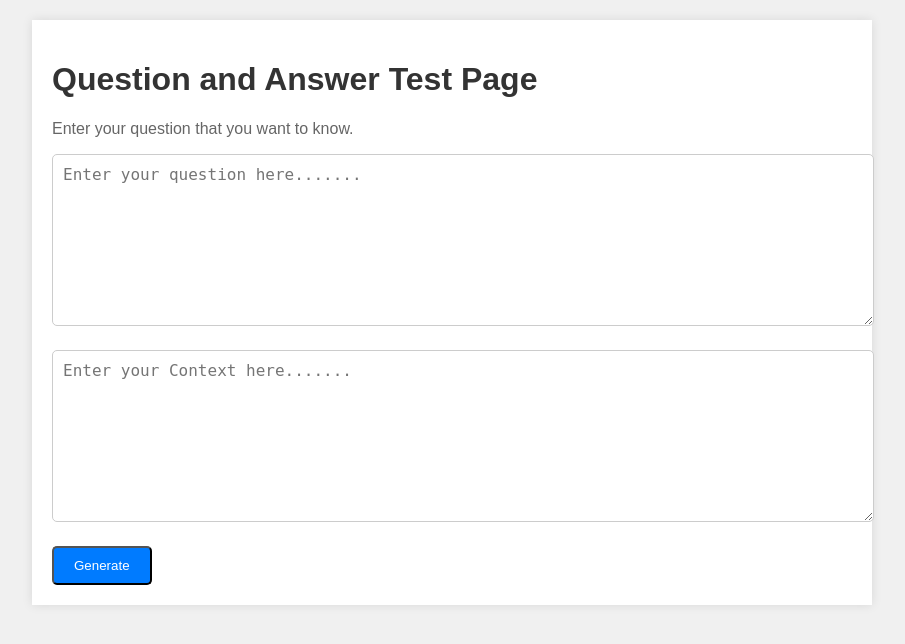
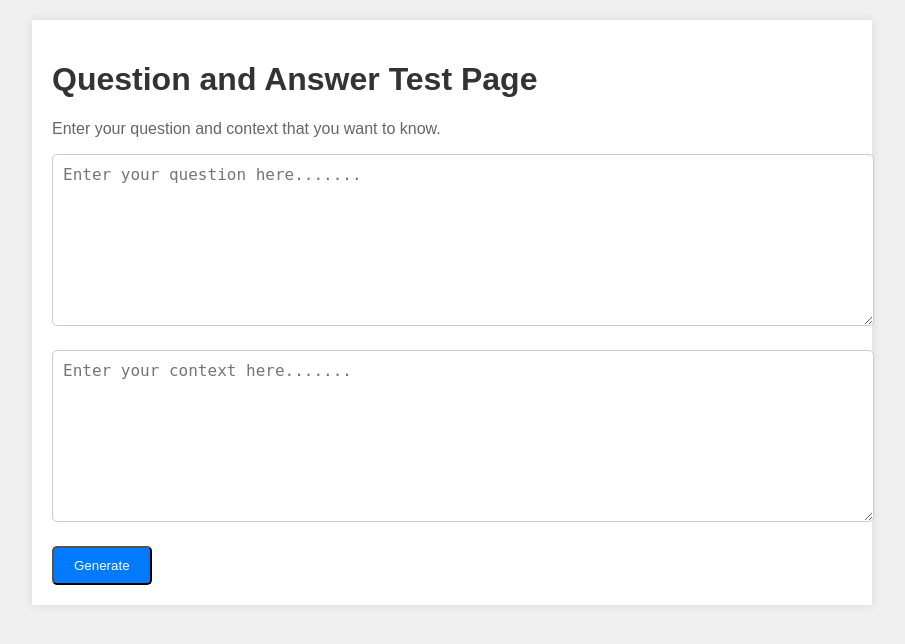
Before and after one commit to AungKhantKyaw2/django, a Django app: page / in a window 1280 px wide. Shown: the top 644 px of the page, without its empty margins (188-1093 px from the left). Run offline with Django 5.2, Linux system fonts and the light colour scheme.

Commit message:
index.html

```diff
--- a/mysite/quest/templates/index.html
+++ b/mysite/quest/templates/index.html
@@ -59,19 +59,18 @@
 <body>
     <div class="container">
         <h1>Question and Answer Test Page</h1>
-        <p>Enter your question that you want to know.</p>
+        <p>Enter your question and context that you want to know.</p>
         <form method="post" id="questionForm" action="">
             {% csrf_token %}
             <textarea name="input_text" id="inputText" placeholder="Enter your question here......."></textarea>
-            <textarea name="input_text" id="inputText" placeholder="Enter your Context here......."></textarea>
+            <textarea name="context_text" id="contextText" placeholder="Enter your context here......."></textarea>
             <button type="submit" class="btn">Generate</button>
         </form>
         {% if quest_ans %}
         <h2>Answer</h2>
-        <div id="outputAnswer" class="output"> {{quest_ans}}</div>
+        <div id="outputAnswer" class="output">{{ quest_ans }}</div>
         {% endif %}
     </div>
+</body>
 
-
-</body>
 </html>
```
